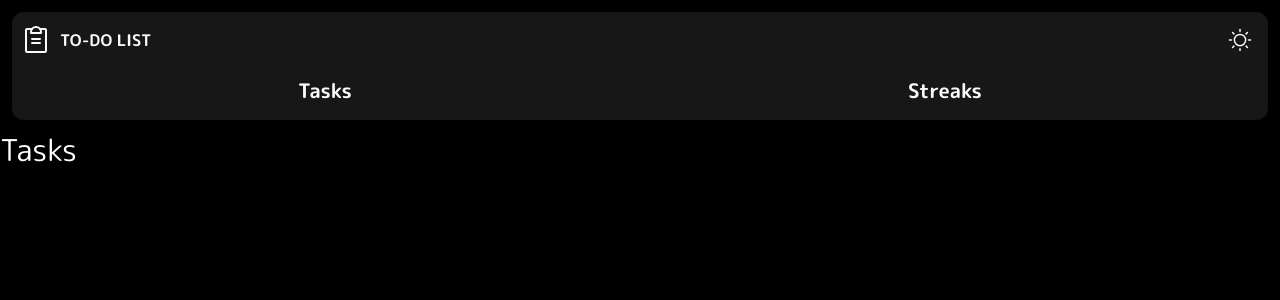
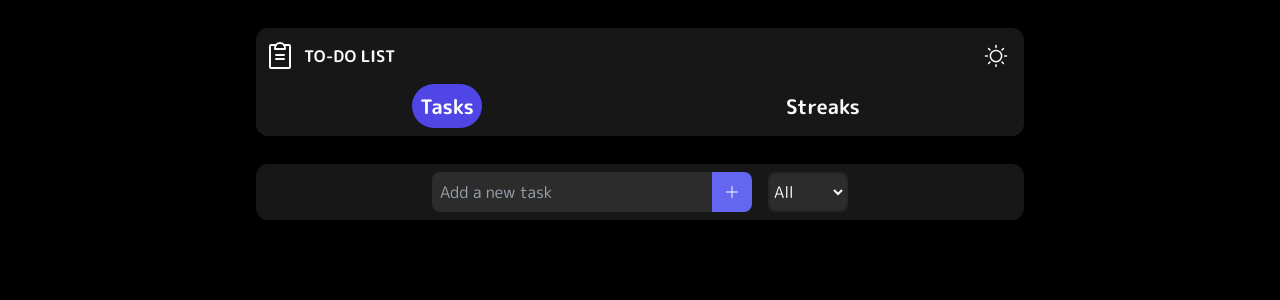
Before and after one commit to GLtegani/todo-list-app, a React (Vite) app: page / in a window 1280 px wide. Shown: the top 300 px of the page. Built offline with nearby package versions, Linux system fonts and the light colour scheme.

Commit message:
chore: Update header component and styles

```diff
--- a/src/components/Header/index.tsx
+++ b/src/components/Header/index.tsx
@@ -1,10 +1,11 @@
 import { ClipboardText } from 'phosphor-react'
 import { ToggleTheme } from './ToggleTheme'
 import { useEffect, useState } from 'react'
-import { Link } from 'react-router-dom'
+import { Link, useLocation } from 'react-router-dom'
 
 export const Header = () => {
    const [darkTheme, setDarkTheme] = useState(true)
+   const location = useLocation()
 
    const handleChangeTheme = () => {
       setDarkTheme(darkTheme => !darkTheme);
@@ -21,7 +22,7 @@ export const Header = () => {
    }, [darkTheme])
 
    return (
-         <header className='bg-container p-2 text-copy-primary font-bold m-3 rounded-xl'>
+         <header className='container-styles font-bold'>
             <div className='flex items-center gap-3 mb-4 justify-between'>
                <h1 className='flex items-center gap-2'>
                   <ClipboardText className='size-8'/>
@@ -36,12 +37,12 @@ export const Header = () => {
             <nav className='mb-2'>
                <ul className='flex align-middle justify-around'>
                   <li>
-                     <Link to="/" title='Tasks' className='text-xl hover:bg-cta-active hover:text-white p-2 rounded-full duration-150'>
+                     <Link to="/" title='Tasks' className={`text-xl ${location.pathname === '/' ? 'bg-cta-active text-white' : 'hover:bg-cta-active hover:text-white '} p-2 rounded-full duration-150`} >
                         Tasks
                      </Link>
                   </li>
                   <li>
-                     <Link to="/streaks" title='Streaks' className='text-xl hover:bg-cta-active hover:text-white rounded-full p-2 duration-150'>
+                     <Link to="/streaks" title='Streaks' className={`text-xl ${location.pathname === '/streaks' ? 'bg-cta-active text-white' : 'hover:bg-cta-active hover:text-white'} rounded-full p-2 duration-150`}>
                         Streaks
                      </Link>
                   </li>
--- a/src/global.css
+++ b/src/global.css
@@ -8,6 +8,7 @@
 
    --border: 212, 212, 212;
    --container: 255, 255, 255;
+   --input-container: 233, 233, 233;
 
    --copy-primary: 23, 23, 23;
    --copy-secondary: 115, 115, 115;
@@ -24,6 +25,7 @@
 
    --border: 38, 38, 38;
    --container: 23, 23, 23;
+   --input-container: 44, 44, 44;
 
    --copy-primary: 250, 250, 250;
    --copy-secondary: 115, 115, 115;
@@ -33,5 +35,8 @@
    --cta-text: 255, 255, 255;
 
    background: rgba(var(--background));
+}
 
+.container-styles {
+   @apply p-2 text-copy-primary bg-container w-11/12 max-w-screen-md mx-auto rounded-xl mt-7;
 }
--- a/src/pages/Streaks/index.tsx
+++ b/src/pages/Streaks/index.tsx
@@ -1,5 +1,7 @@
 export const Streaks = () => {
    return (
-      <div className="text-slate-200 mt-72 text-9xl">Streaks</div>
+      <div className="container-styles">
+         Streaks
+      </div>
    )
 }
--- a/src/pages/Tasks/index.tsx
+++ b/src/pages/Tasks/index.tsx
@@ -1,7 +1,23 @@
+import { Plus } from 'phosphor-react'
+
 export const Tasks = () => {
    return (
-      <div>
-         <h1 className="text-3xl text-white">Tasks</h1>
+      <div className="container-styles">
+         <form>
+            <div className='flex flex-col items-center sm:flex-row justify-center sm:gap-4'>
+               <div id='input-task-area' className='flex items-center mb-4 sm:mb-0 relative w-11/12 max-w-xs'>
+                  <input className='w-11/12 max-w-xs p-2 h-10 rounded-s-lg bg-input-container border-border border-solid' type="text" placeholder="Add a new task"/>
+                  <button type="submit" className='bg-cta p-3 rounded-e-lg h-10 hover:bg-cta-active'>
+                     <Plus />
+                  </button>
+               </div>
+               <select className='w-20 bg-input-container border-2 border-solid border-border rounded-lg h-10'>
+                  <option value="all-tasks">All</option>
+                  <option value="completed-tasks">Finished</option>
+                  <option value="To-do">To-do</option>
+               </select>
+            </div>
+         </form>
       </div>
    )
 }
--- a/tailwind.config.js
+++ b/tailwind.config.js
@@ -14,6 +14,7 @@ export default {
         background: "rgba(var(--background))",
         border: "rgba(var(--border))",
         container: "rgba(var(--container))",
+        "input-container": "rgba(var(--input-container))",
         "copy-primary": "rgba(var(--copy-primary))",
         "copy-secondary": "rgba(var(--copy-secondary))",
         cta: "rgba(var(--cta))",
```
